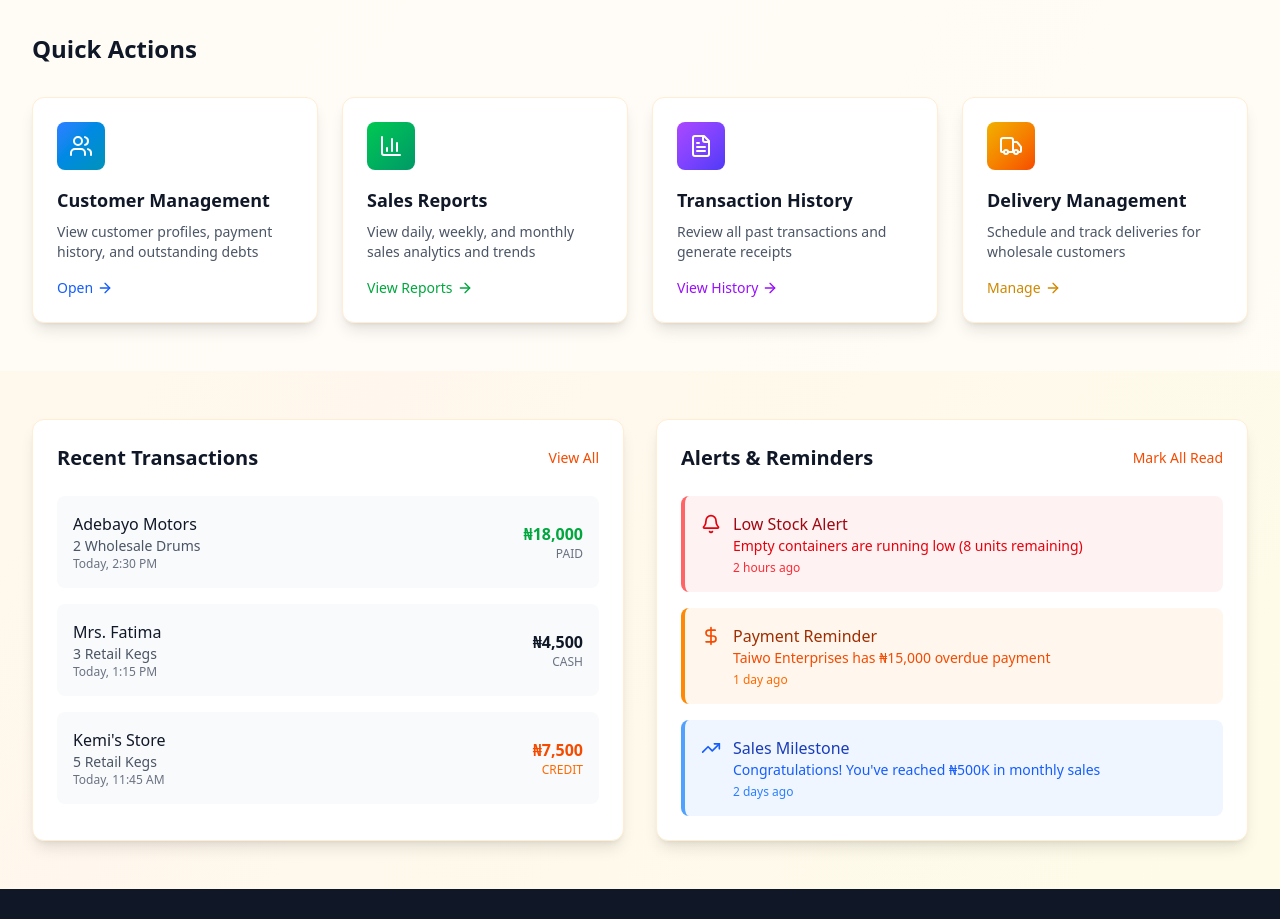
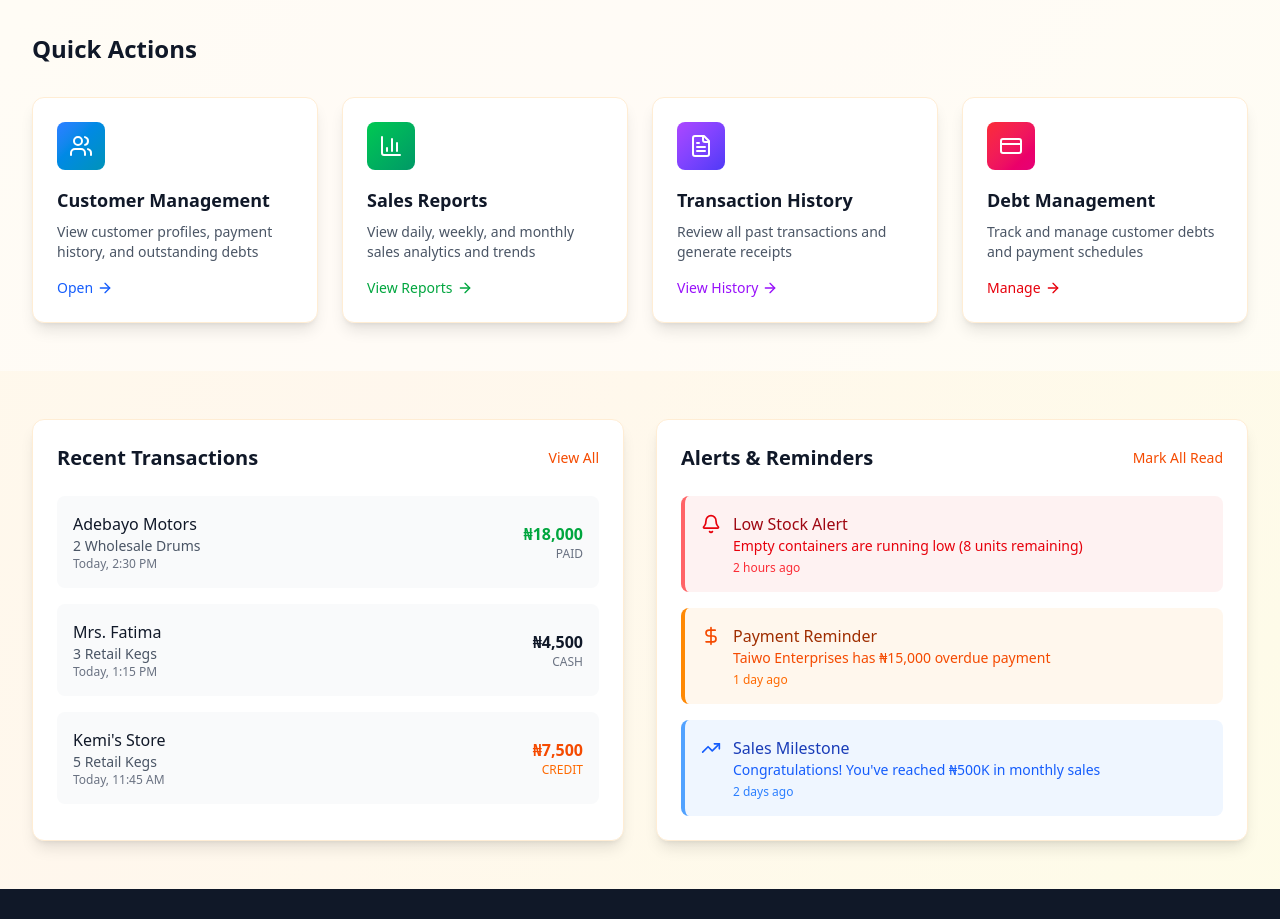
Before and after one commit to Ademic2022/pos-webapp, a Next.js app: page / in a window 1280 px wide. Shown: the part 1000-1919 px from the top of the page. Built offline with nearby package versions, Linux system fonts and the light colour scheme.

Commit message:
Refactor components: remove unused imports, update MeterReadingReports title for consistency, and modify feature card data for debt management

```diff
--- a/src/app/customers/page.tsx
+++ b/src/app/customers/page.tsx
@@ -18,7 +18,6 @@ import {
   X,
   User,
   Building,
-  CreditCard,
 } from "lucide-react";
 import Link from "next/link";
 import { CustomerFilter } from "@/types/types";
--- a/src/app/validate-sales/page.tsx
+++ b/src/app/validate-sales/page.tsx
@@ -16,10 +16,8 @@ import { generateMockData } from "@/data/sales";
 import { loggedInUser } from "@/data/user";
 import MeterReadingReports from "@/components/reports/validationReport";
 import { dailyMeterReading, stockData } from "@/data/stock";
-import { getLatestStock } from "@/utils/utils";
 
 const FuelValidationSystem: React.FC = () => {
-  const totalSold = getLatestStock(stockData);
   const [activeTab, setActiveTab] = useState<"validation" | "reports">(
     "validation"
   );
--- a/src/components/reports/validationReport.tsx
+++ b/src/components/reports/validationReport.tsx
@@ -443,7 +443,9 @@ const MeterReadingReports = () => {
               <TrendingUp className="w-6 h-6 text-white" />
             </div>
             <div>
-              <h3 className="font-bold text-blue-800">Today's Discrepancy</h3>
+              <h3 className="font-bold text-blue-800">
+                Today&apos;s Discrepancy
+              </h3>
               <p className="text-sm text-blue-600">Single meter reading</p>
             </div>
           </div>
--- a/src/data/featureCardData.tsx
+++ b/src/data/featureCardData.tsx
@@ -1,4 +1,4 @@
-import { Users, BarChart3, FileText, Truck } from "lucide-react";
+import { Users, BarChart3, FileText, CreditCard } from "lucide-react";
 
 interface DashboardCard {
   id: string;
@@ -44,13 +44,13 @@ export const cardsData: DashboardCard[] = [
     route: "/transactions",
   },
   {
-    id: "delivery-management",
-    title: "Delivery Management",
-    description: "Schedule and track deliveries for wholesale customers",
-    icon: <Truck className="w-6 h-6 text-white" />,
-    gradientFrom: "from-yellow-500",
-    gradientTo: "to-orange-600",
-    textColor: "text-yellow-600",
-    route: "/deliveries",
+    id: "debt-management",
+    title: "Debt Management",
+    description: "Track and manage customer debts and payment schedules",
+    icon: <CreditCard className="w-6 h-6 text-white" />,
+    gradientFrom: "from-red-500",
+    gradientTo: "to-pink-600",
+    textColor: "text-red-600",
+    route: "/debts",
   },
 ];
```
